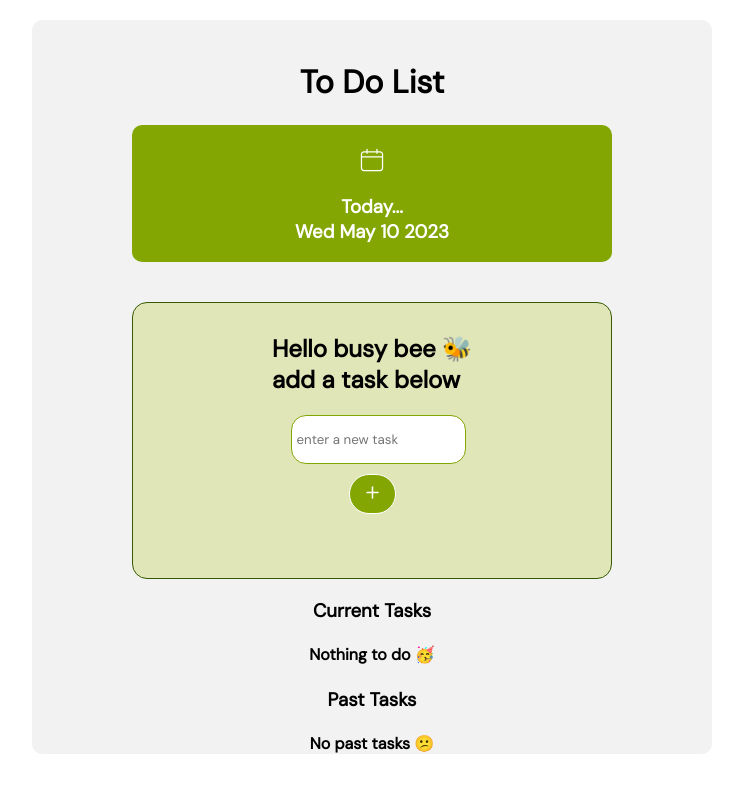
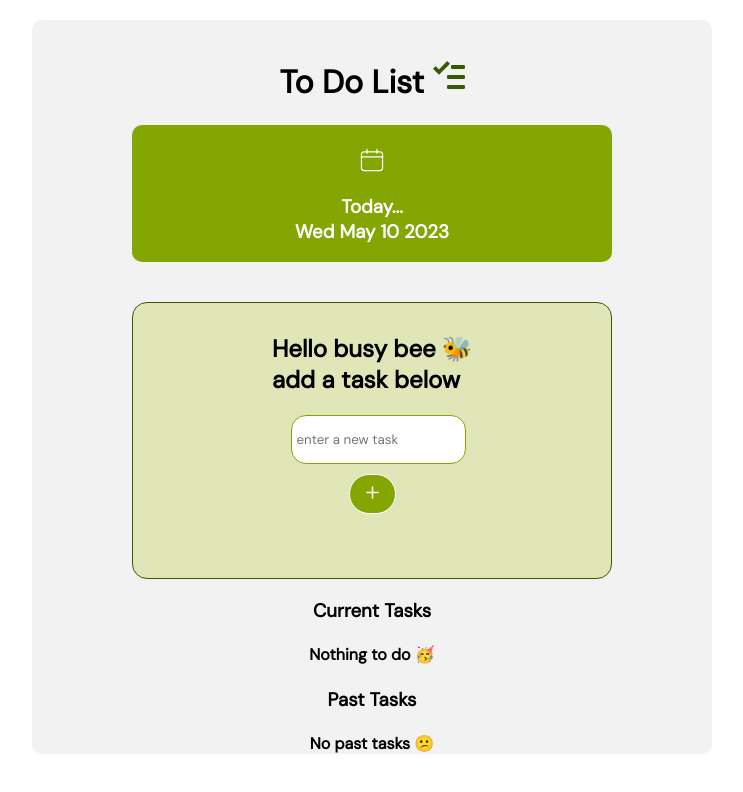
Before and after one commit to Anahisv23/Todo-List, a React (Create React App) app in the folder todo-list/: page / in a window 1280 px wide. Shown: the top 792 px of the page, without its empty margins (268-1011 px from the left). Built offline with nearby package versions, Linux system fonts and the light colour scheme.

Commit message:
added new icon

```diff
--- a/todo-list/src/AddTaskForm.js
+++ b/todo-list/src/AddTaskForm.js
@@ -1,6 +1,7 @@
 import { useState } from "react";
 import { IoIosAdd } from "react-icons/io";
 import DateBox from "./Date";
+import {GoTasklist} from "react-icons/go"
 
 const AddTaskForm = ({ tasksArr, setTasksArr }) => {
   const [input, setInput] = useState("");
@@ -29,7 +30,7 @@ const AddTaskForm = ({ tasksArr, setTasksArr }) => {
 
   return (
     <div>
-      <h1 style={{ textAlign: "center" }}>To Do List</h1>
+      <h1 style={{ textAlign: "center" }}>To Do List <GoTasklist className="check-icon"/></h1>
       <DateBox />
       <div className="form-container">
         <form className="centered-form">
--- a/todo-list/src/index.css
+++ b/todo-list/src/index.css
@@ -107,3 +107,7 @@ input {
 .add-icon {
   color: white;
 }
+
+.check-icon {
+  color: #365902;
+}
```
